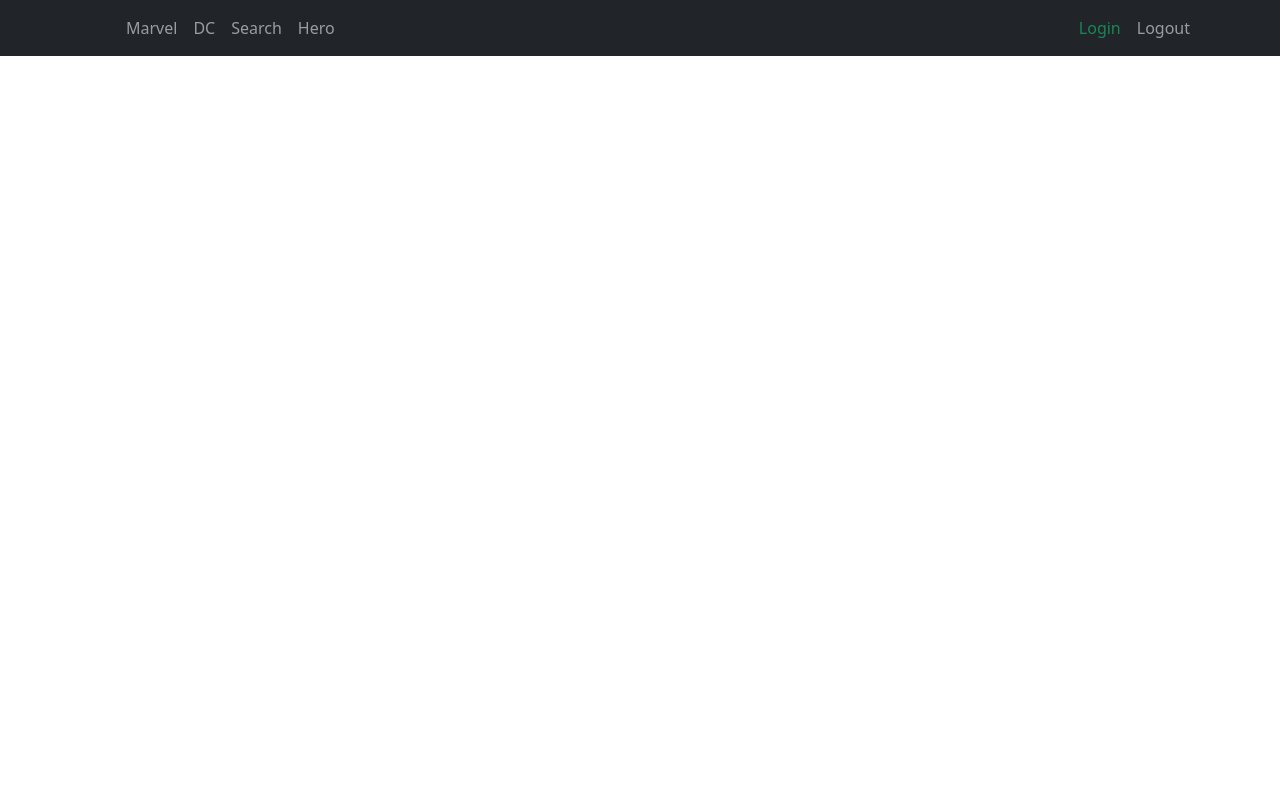
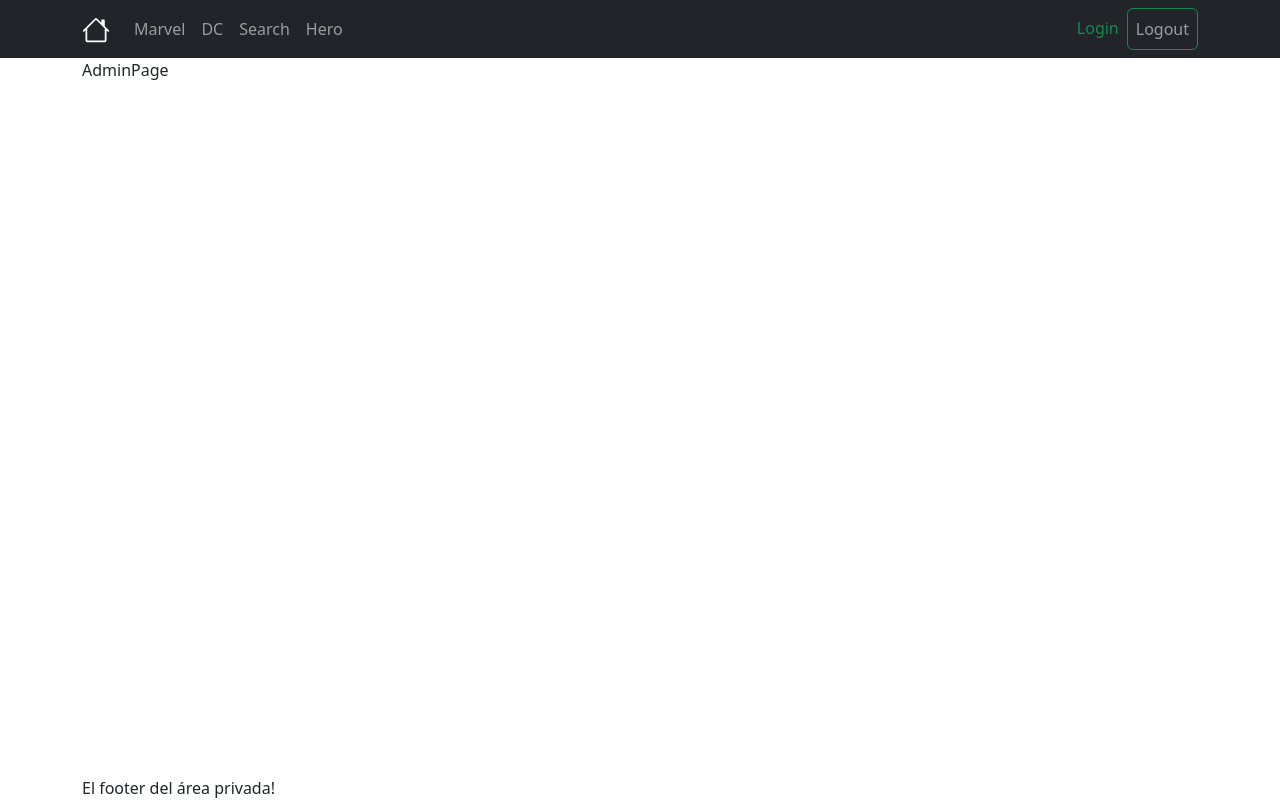
Before and after one commit to VictorMerino/HeroesApp, a React (Vite) app: page /admin in a window 1280 px wide. Built offline with nearby package versions, Linux system fonts and the light colour scheme; some icons are missing.

Commit message:
Login, logout and admin page

```diff
--- /dev/null
+++ b/src/admin/pages/AdminPage.tsx
@@ -0,0 +1,10 @@
+import React from 'react'
+import { PrivateLayout } from '../../ui'
+
+export const AdminPage = () => {
+  return (
+    <PrivateLayout>
+      <div>AdminPage</div>
+    </PrivateLayout>
+  )
+}
--- /dev/null
+++ b/src/admin/pages/index.ts
@@ -0,0 +1 @@
+export { AdminPage } from './AdminPage'
--- /dev/null
+++ b/src/admin/routes/AdminRoutes.tsx
@@ -0,0 +1,20 @@
+import React from 'react'
+import { Navigate, Route, Routes } from 'react-router-dom'
+import { Navbar } from '../../ui'
+
+import { AdminPage } from '../pages'
+
+export const AdminRoutes = () => {
+  return (
+    <>
+      <Navbar />
+
+      <Routes>
+        <Route path="*" element={<AdminPage />} />
+
+        {/*Profile page, edit heroes, etc... */}
+        {/* <Route path="/" element={<Navigate to="/marvel" />} /> */}
+      </Routes>
+    </>
+  )
+}
--- /dev/null
+++ b/src/assets/svg/HomeIcon.tsx
@@ -0,0 +1,16 @@
+import React from 'react'
+
+export const HomeIcon = () => {
+  return (
+    <svg
+      xmlns="http://www.w3.org/2000/svg"
+      width="28"
+      height="28"
+      fill="currentColor"
+      className="bi bi-house"
+      viewBox="0 0 16 16"
+    >
+      <path d="M8.707 1.5a1 1 0 0 0-1.414 0L.646 8.146a.5.5 0 0 0 .708.708L2 8.207V13.5A1.5 1.5 0 0 0 3.5 15h9a1.5 1.5 0 0 0 1.5-1.5V8.207l.646.647a.5.5 0 0 0 .708-.708L13 5.793V2.5a.5.5 0 0 0-.5-.5h-1a.5.5 0 0 0-.5.5v1.293L8.707 1.5ZM13 7.207V13.5a.5.5 0 0 1-.5.5h-9a.5.5 0 0 1-.5-.5V7.207l5-5 5 5Z" />
+    </svg>
+  )
+}
--- a/src/auth/pages/LoginPage.tsx
+++ b/src/auth/pages/LoginPage.tsx
@@ -1,5 +1,27 @@
 import React from 'react'
+import { useNavigate } from 'react-router-dom'
 
 export const LoginPage = () => {
-  return <div>LoginPage</div>
+  const navigate = useNavigate()
+
+  const onLogin = () => {
+    navigate('/admin')
+  }
+  return (
+    <>
+      <div className="d-flex align-items-center vh-100">
+        <div className="container">
+          <div className="card text-center">
+            <div className="card-body">
+              <h5 className="card-title">LoginPage</h5>
+              <p className="card-text">Aquí irá el form</p>
+              <a href="#" className="btn btn-primary" onClick={() => onLogin()}>
+                Login
+              </a>
+            </div>
+          </div>
+        </div>
+      </div>
+    </>
+  )
 }
--- a/src/router/AppRouter.tsx
+++ b/src/router/AppRouter.tsx
@@ -3,6 +3,7 @@ import { Navigate, Route, Routes } from 'react-router-dom'
 
 import { Navbar } from '../ui'
 import { HeroesRoutes } from '../heroes/routes/HeroesRoutes'
+import { AdminRoutes } from '../admin/routes/AdminRoutes'
 import { LoginPage } from '../auth'
 
 export const AppRouter = () => {
@@ -11,6 +12,10 @@ export const AppRouter = () => {
       <Routes>
         <Route path="login" element={<LoginPage />} />
 
+        {/* Private routes */}
+        <Route path="admin/*" element={<AdminRoutes />} />
+
+        {/* Public routes */}
         <Route path="/*" element={<HeroesRoutes />} />
       </Routes>
     </>
--- a/src/ui/components/Navbar.tsx
+++ b/src/ui/components/Navbar.tsx
@@ -1,9 +1,15 @@
 import React from 'react'
-import { Link, NavLink } from 'react-router-dom'
+import { Link, NavLink, useNavigate } from 'react-router-dom'
 
 import { HomeIcon } from '../../assets/svg/HomeIcon'
 
 export const Navbar = () => {
+  const navigate = useNavigate()
+
+  const onLogout = () => {
+    navigate('/login')
+  }
+
   return (
     <nav className="navbar navbar-expand-sm navbar-dark bg-dark p-2">
       <div className="container">
@@ -33,10 +39,15 @@ export const Navbar = () => {
 
         <div className="navbar-collapse collapse w-100 order-3 dual-collapse2 justify-content-end">
           <ul className="navbar-nav ml-auto">
-            <span className="nav-item nav-link text-success">Login</span>
-            <NavLink className="nav-item nav-link" to="/login">
+            <NavLink className="nav-item nav-link text-success" to="/login">
+              Login
+            </NavLink>
+            <button
+              className="nav-item nav-link btn btn-outline-success"
+              onClick={() => onLogout()}
+            >
               Logout
-            </NavLink>
+            </button>
           </ul>
         </div>
       </div>
--- a/src/ui/layouts/MainLayout.tsx
+++ b/src/ui/layouts/MainLayout.tsx
@@ -1,4 +1,4 @@
-import React, { ReactElement, ReactFragment } from 'react'
+import React, { ReactElement } from 'react'
 
 export const MainLayout = ({ children }: { children: ReactElement }) => {
   return (
--- /dev/null
+++ b/src/ui/layouts/PrivateLayout.tsx
@@ -0,0 +1,10 @@
+import React, { ReactElement } from 'react'
+
+export const PrivateLayout = ({ children }: { children: ReactElement }) => {
+  return (
+    <>
+      <div className="container flex-grow-1">{children}</div>
+      <footer className="container">El footer del área privada!</footer>
+    </>
+  )
+}
--- a/src/ui/layouts/index.ts
+++ b/src/ui/layouts/index.ts
@@ -1 +1,2 @@
 export { MainLayout } from './MainLayout'
+export { PrivateLayout } from './PrivateLayout'
```
